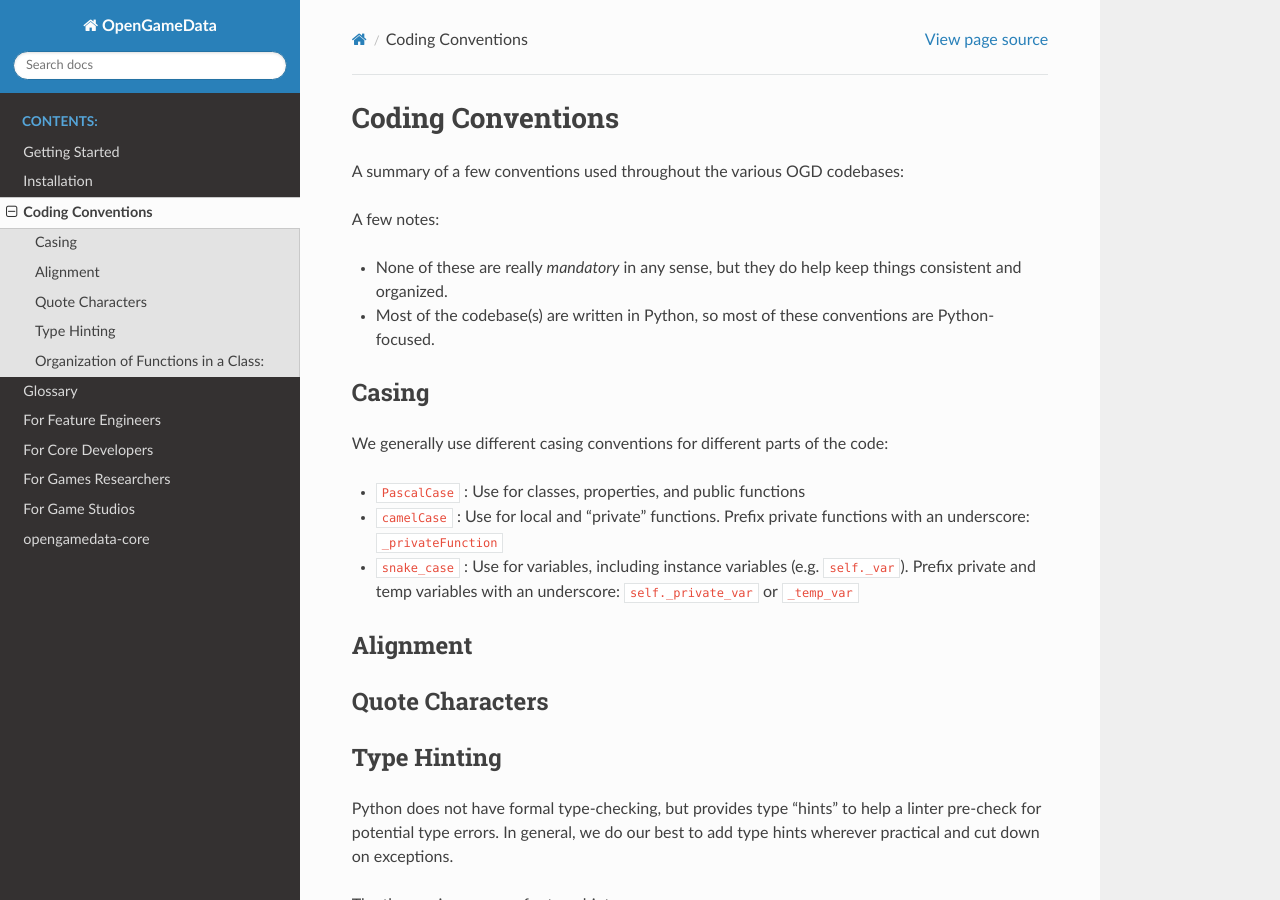
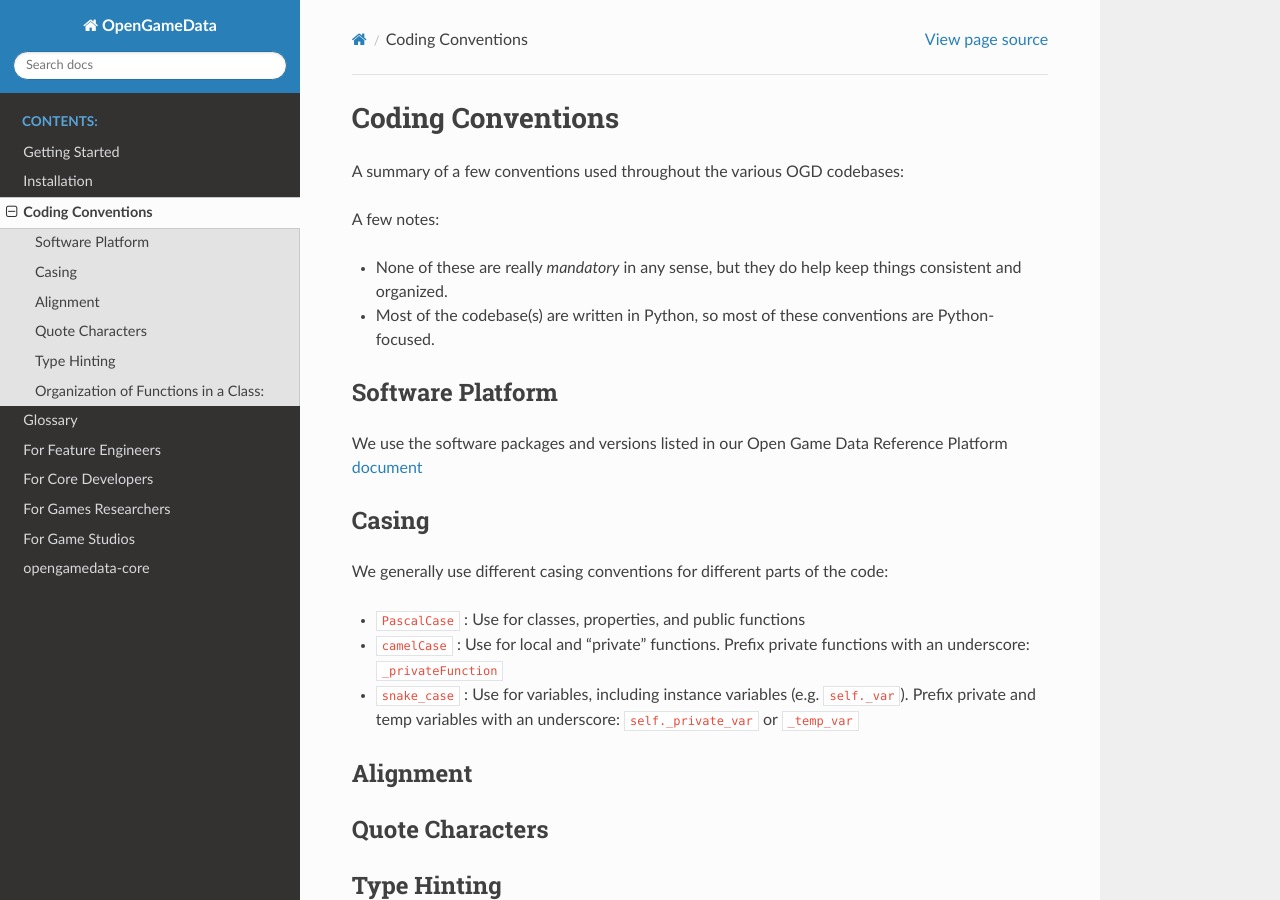
Before and after one commit to opengamedata/opengamedata-doc, a Sphinx documentation site: the page built from source/Coding_Conventions.md, in a window 1280 px wide and 900 px high. Built offline with Sphinx 7.4.7 and the Read the Docs theme 2.0.0, drawn with Linux system fonts in a browser that asks for light colours.

Commit message:
Add a reference to the reference platfor in the coding conventions page.

```diff
--- a/source/Coding_Conventions.md
+++ b/source/Coding_Conventions.md
@@ -6,6 +6,10 @@ A few notes:
 
 - None of these are really *mandatory* in any sense, but they do help keep things consistent and organized.
 - Most of the codebase(s) are written in Python, so most of these conventions are Python-focused.
+
+## Software Platform
+
+We use the software packages and versions listed in our Open Game Data Reference Platform [document](./software_platform.md)
 
 
 ## Casing
```
